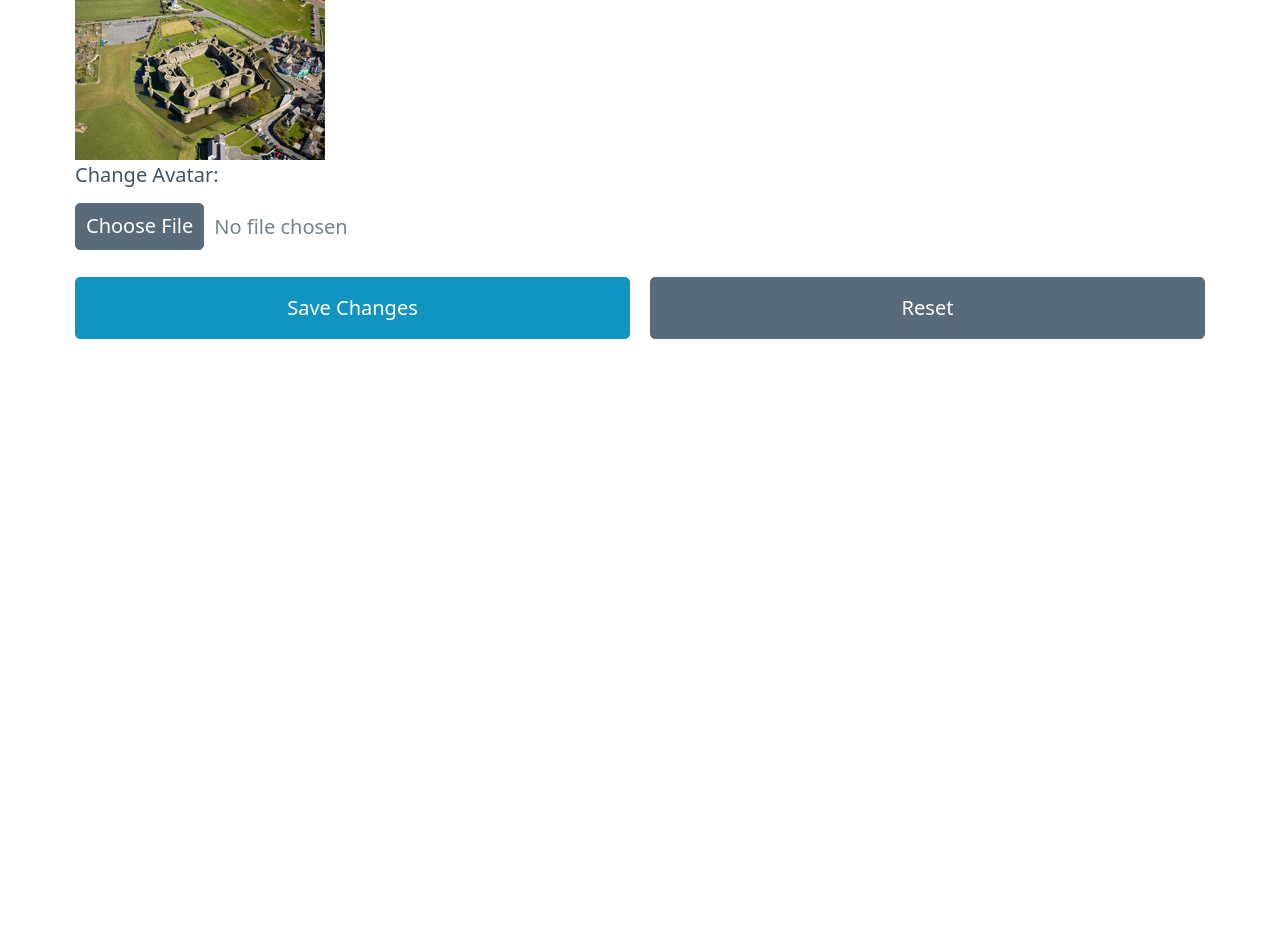
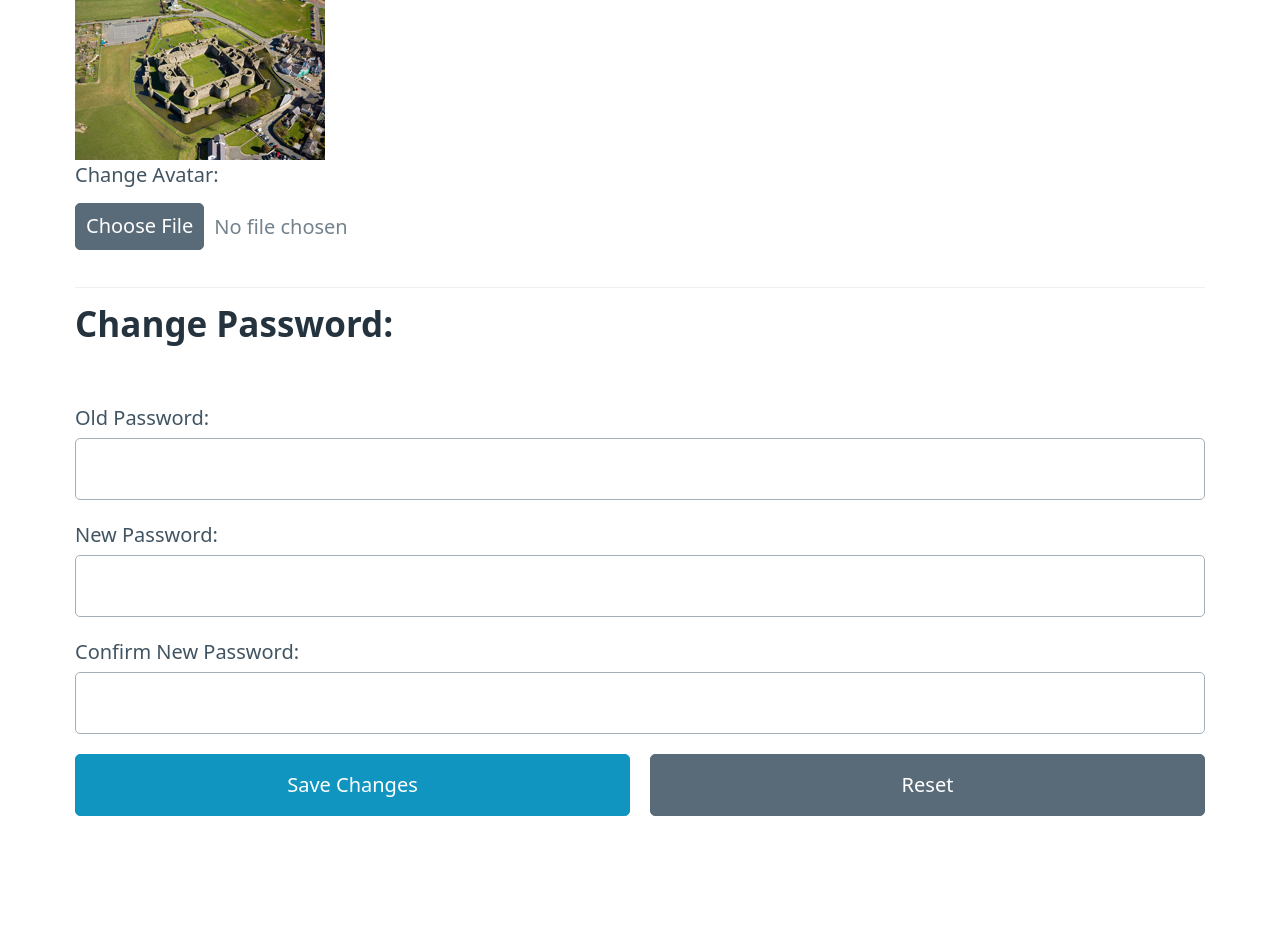
Before and after one commit to Camilleus/DjangoQuotesV4, a Django app: page /users/profile/ in a window 1280 px wide. Shown: the part 295-1241 px from the top of the page. Before the commit the page ends 634 px from the top, so only its background shows below. Run offline with Django 5.2, Linux system fonts and the light colour scheme; the visitor is signed in with stand-in values (Sample User, id 1).

Commit message:
added password edition

```diff
--- a/notes/users/templates/users/profile.html
+++ b/notes/users/templates/users/profile.html
@@ -1,7 +1,7 @@
 {% extends "noteapp/base.html" %} {% block content %}
 
 <div>
-  <h1>Profile page: {{user.username}}</h1>
+  <h1>Profile page: {{ user.username }}</h1>
   <img src="{{ user.profile.avatar.url }}" alt="avatar of user" />
 </div>
 
@@ -26,6 +26,52 @@
       </div>
     </div>
   </div>
+  <hr />
+  <h2>Change Password:</h2>
+  <div class="form-row">
+    <div class="col-md-5">
+      <div class="form-group">
+        <label class="small mb-1" for="id_old_password">Old Password:</label>
+        <input
+          type="password"
+          name="old_password"
+          id="id_old_password"
+          class="form-control"
+          required
+        />
+      </div>
+    </div>
+  </div>
+  <div class="form-row">
+    <div class="col-md-5">
+      <div class="form-group">
+        <label class="small mb-1" for="id_new_password1">New Password:</label>
+        <input
+          type="password"
+          name="new_password1"
+          id="id_new_password1"
+          class="form-control"
+          required
+        />
+      </div>
+    </div>
+  </div>
+  <div class="form-row">
+    <div class="col-md-5">
+      <div class="form-group">
+        <label class="small mb-1" for="id_new_password2"
+          >Confirm New Password:</label
+        >
+        <input
+          type="password"
+          name="new_password2"
+          id="id_new_password2"
+          class="form-control"
+          required
+        />
+      </div>
+    </div>
+  </div>
   <div class="grid">
     <button type="submit">Save Changes</button>
     <button type="reset" class="secondary">Reset</button>
```
